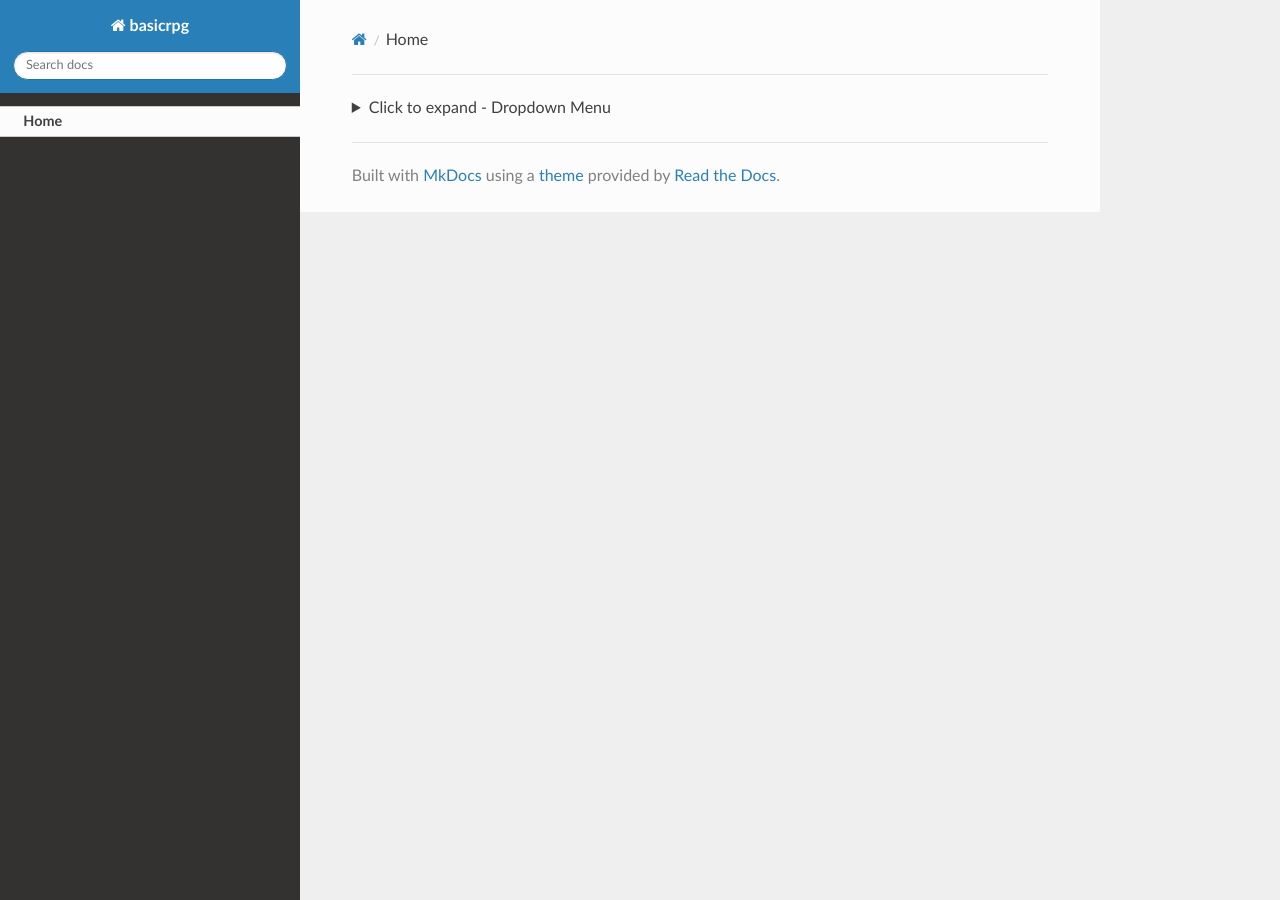
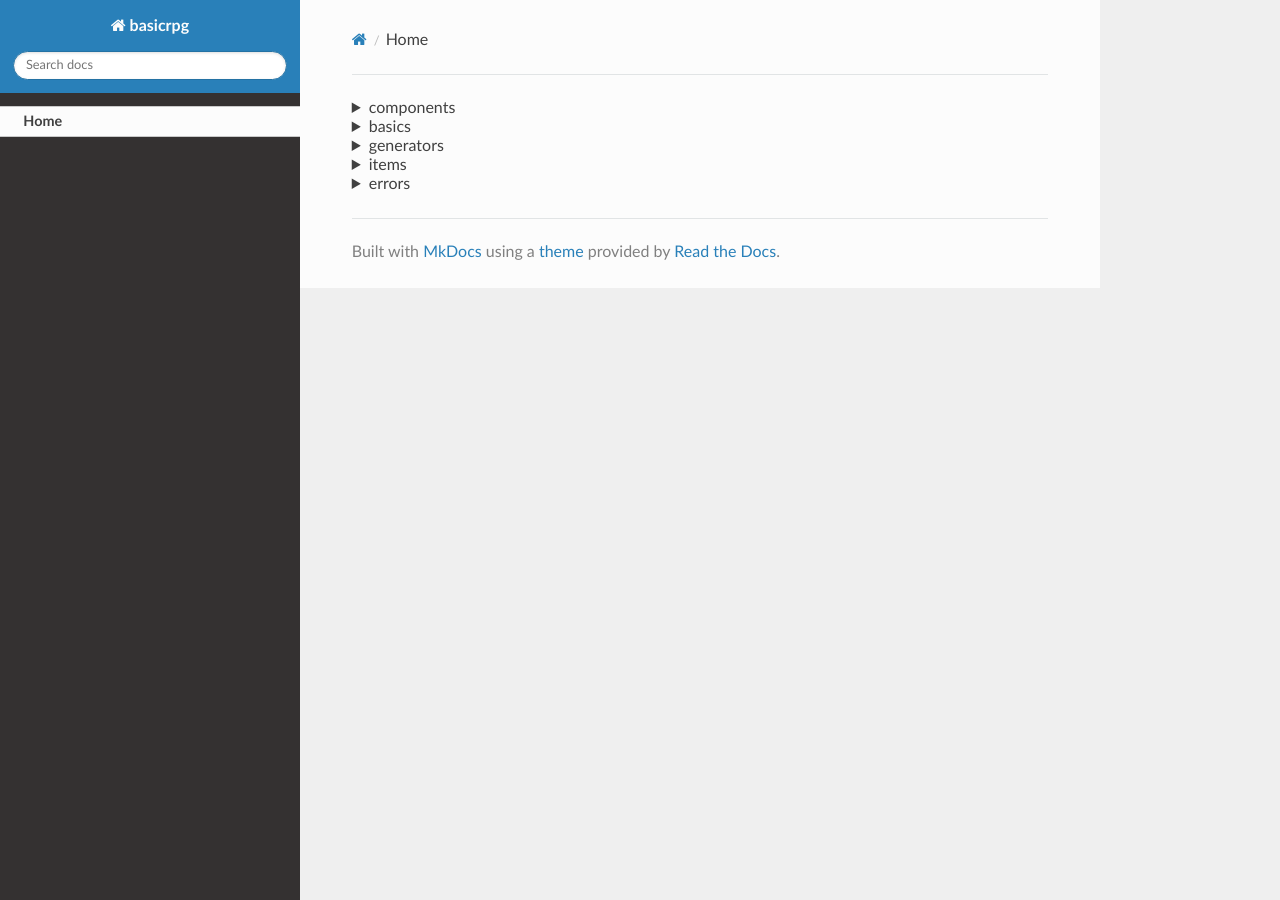
Before and after one commit to Unlisted27/basicrpg, an MkDocs documentation site: the page built from docs/index.md, in a window 1280 px wide. Built offline with MkDocs 1.6.1, drawn with Linux system fonts in a browser that asks for light colours; nearby versions of some CDN libraries.

Commit message:
documenting...!

```diff
--- a/docs/index.md
+++ b/docs/index.md
@@ -1,5 +1,21 @@
 <details>
-  <summary>Click to expand - Dropdown Menu</summary>
+  <summary>components</summary>
+
+  <details>
+    ### <summary style="color: #4ec9b0;">name_parts</summary>
+  fsdf
+  </details>
+
+
+  ### Item 2
+  Some content for item 2.
+
+  ### Item 3
+  Some content for item 3.
+
+</details>
+<details>
+  <summary>basics</summary>
 
   ### Item 1
   Some content for item 1.
@@ -11,3 +27,42 @@
   Some content for item 3.
 
 </details>
+<details>
+  <summary>generators</summary>
+
+  ### Item 1
+  Some content for item 1.
+
+  ### Item 2
+  Some content for item 2.
+
+  ### Item 3
+  Some content for item 3.
+
+</details>
+<details>
+  <summary>items</summary>
+
+  ### Item 1
+  Some content for item 1.
+
+  ### Item 2
+  Some content for item 2.
+
+  ### Item 3
+  Some content for item 3.
+
+</details>
+<details>
+  <summary>errors</summary>
+
+  ### Item 1
+  Some content for item 1.
+
+  ### Item 2
+  Some content for item 2.
+
+  ### Item 3
+  Some content for item 3.
+
+</details>
```
